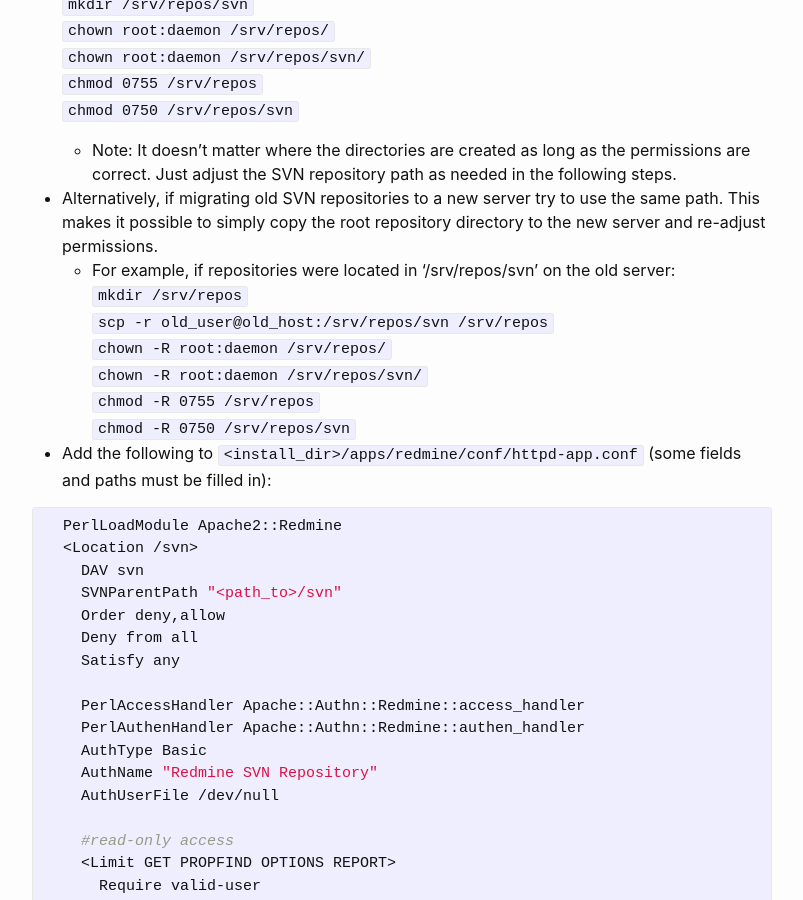
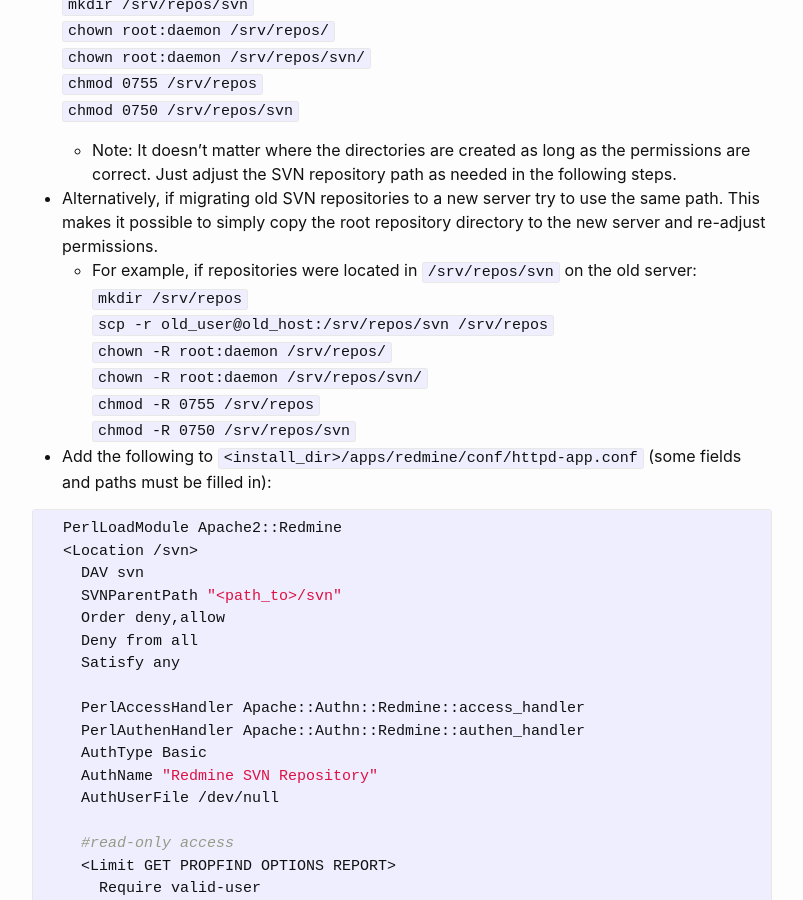
Before and after one commit to lanemoseley/lanemoseley.github.io, a Jekyll site: the page built from _posts/2019-08-04-bitnami-redmine-advanced-svn-integration.md, in a window 1280 px wide and 900 px high, scrolled down 1357 px. Shown: the whole window, without its empty margins (238-1041 px from the left). Built offline with Jekyll 4.4.1, drawn with Linux system fonts in a browser that asks for light colours.

````diff
--- a/_posts/2019-08-04-bitnami-redmine-advanced-svn-integration.md
+++ b/_posts/2019-08-04-bitnami-redmine-advanced-svn-integration.md
@@ -59,7 +59,7 @@ cp <install_dir>/apps/redmine/htdocs/extra/svn/Redmine.pm <install_dir>/perl/lib
   * Note: It doesn't matter where the directories are created as long as the permissions are correct. Just adjust the SVN repository path as needed in the following steps.
 
 * Alternatively, if migrating old SVN repositories to a new server try to use the same path. This makes it possible to simply copy the root repository directory to the new server and re-adjust permissions.
-  * For example, if repositories were located in '/srv/repos/svn' on the old server:
+  * For example, if repositories were located in ```/srv/repos/svn``` on the old server:
     ```mkdir /srv/repos```
     ```scp -r old_user@old_host:/srv/repos/svn /srv/repos```
     ```chown -R root:daemon /srv/repos/```
````
